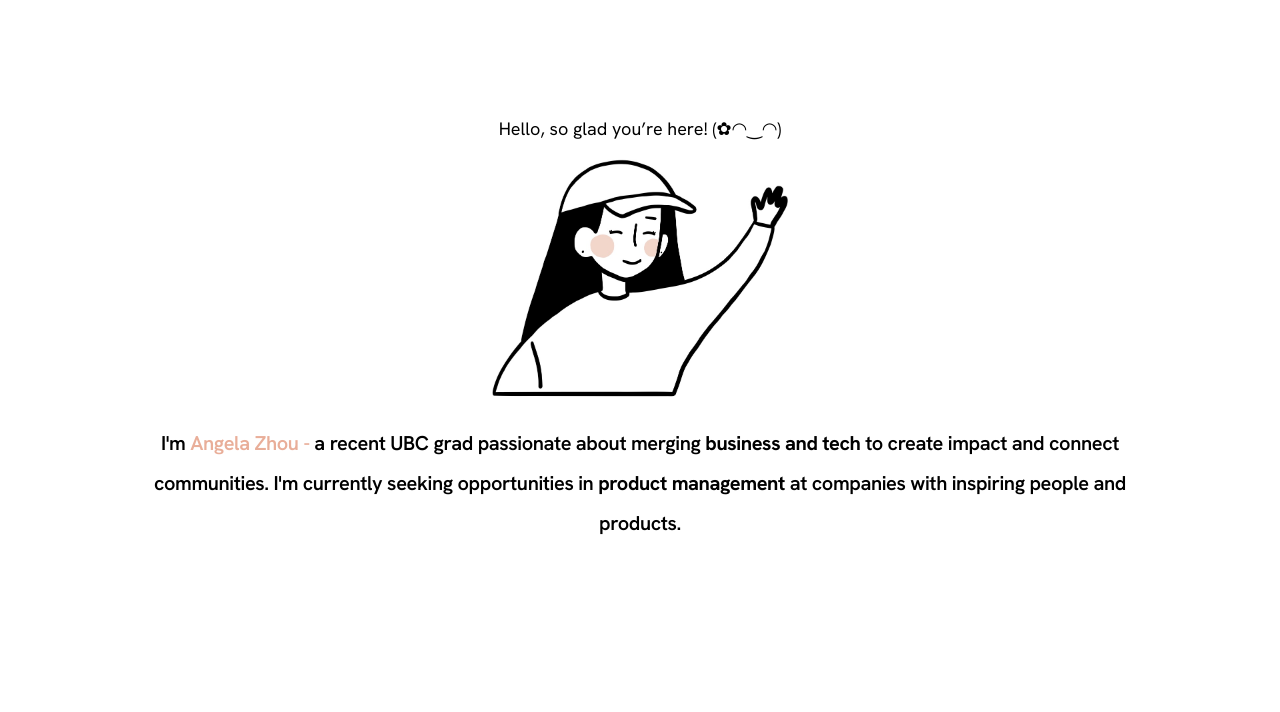
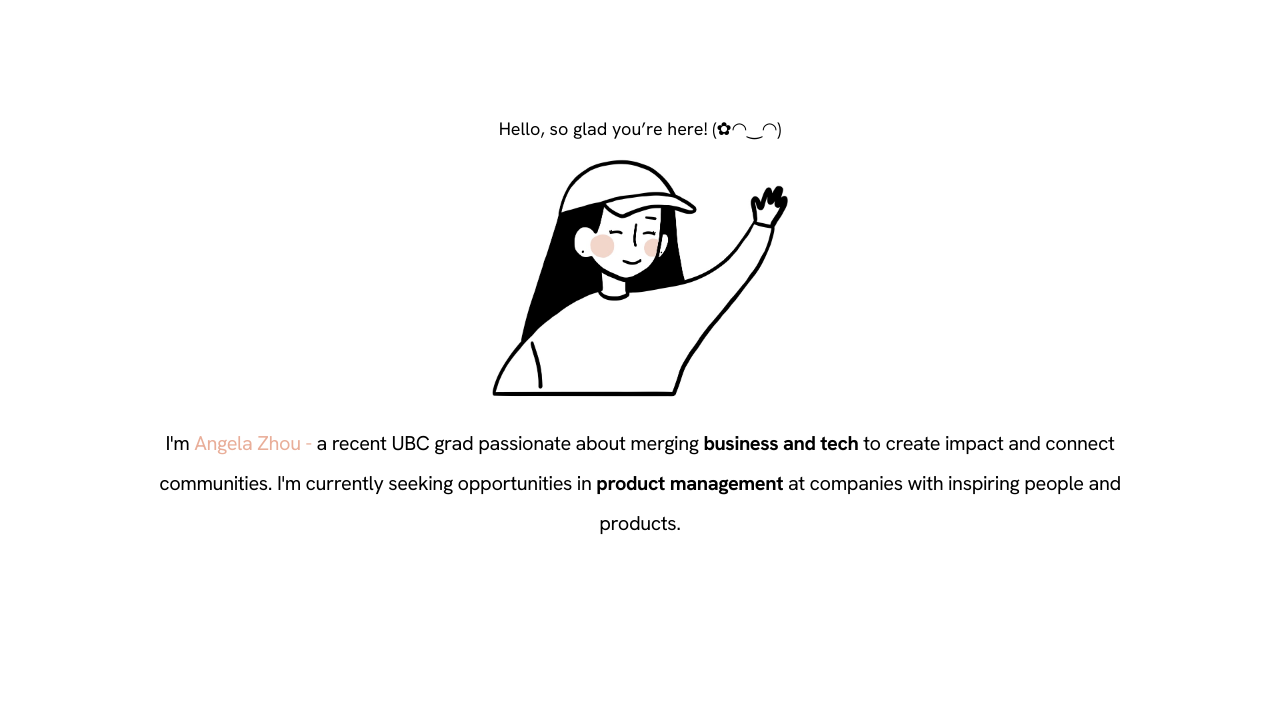
Before and after one commit to anggelazhou/anggelazhou, a plain HTML site: page index.html in a window 1280 px wide. Shown: the part 88-800 px from the top of the page. Drawn offline with nearby package versions, Linux system fonts and the light colour scheme.

Commit message:
css change

```diff
--- a/styles.css
+++ b/styles.css
@@ -62,7 +62,7 @@ h1 {
 }
 
 .intro {
-  font-weight: 550;
+  font-weight: 400;
   font-size: 20px;
   line-height: 40px;
   letter-spacing: -0.02em;
```
